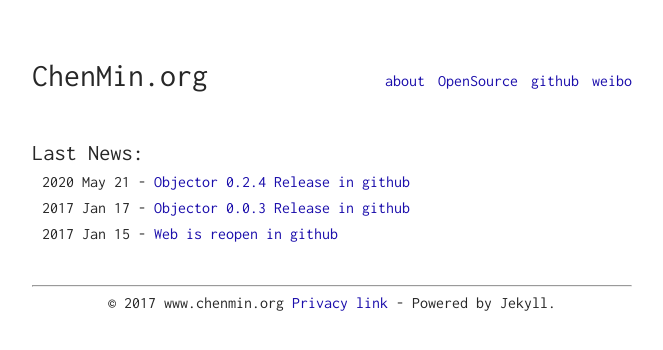
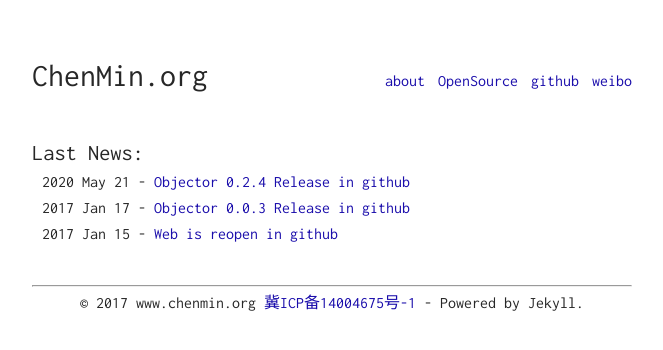
Before and after one commit to chenmins/chenmin, a Jekyll site: the page built from docs/index.html, in a window 1280 px wide. Shown: the top 350 px of the page, without its empty margins (308-971 px from the left). Built offline with Jekyll 4.4.1, drawn with Linux system fonts in a browser that asks for light colours; comment, search, counter and statistics services are not loaded.

Commit message:
Update default.html

```diff
--- a/docs/_layouts/default.html
+++ b/docs/_layouts/default.html
@@ -65,7 +65,7 @@ href="https://fonts.googleapis.com/css?family=Inconsolata:400,700">
 			   document.write('<script src="' + src + '" id="sozz"><\/script>');
 			})();
 			</script>
-		  © 2017 www.chenmin.org <a href="http://www.chenmin.org">Privacy link</a> - Powered by Jekyll.
+		  © 2017 www.chenmin.org <a href="http://www.beian.miit.gov.cn">冀ICP备14004675号-1</a> - Powered by Jekyll.
 		</div>
 
     </div>
```
